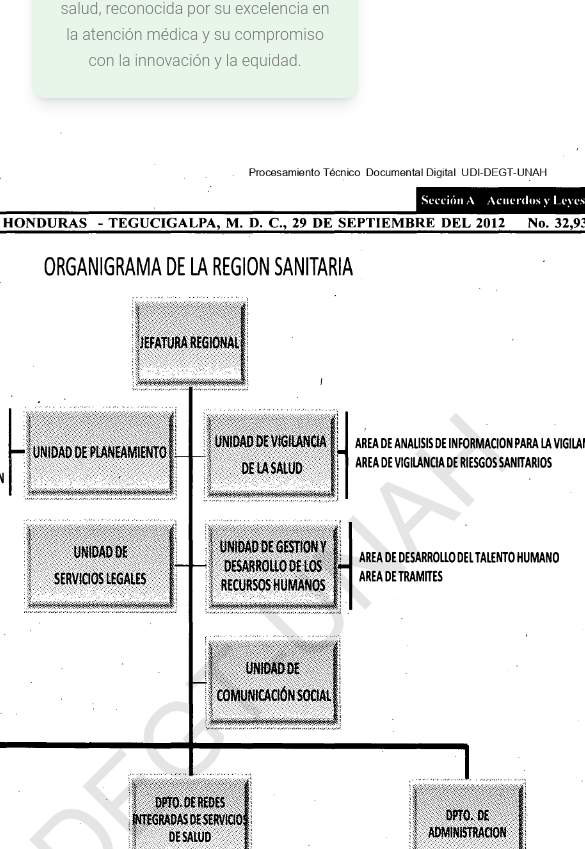
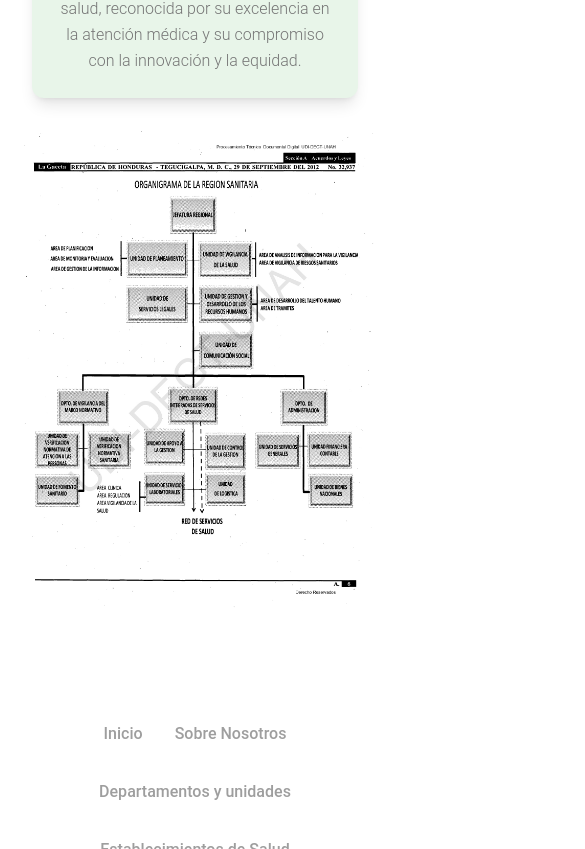
Before and after one commit to SerlioGiron/Pagina-web-Region-Metropolitana-DC, a Next.js app: page /SobreNosotros in a window 390 px wide. Shown: the part 1015-1864 px from the top of the page, 585 px wide, since content can reach past the window. Built offline with nearby package versions, Linux system fonts and the light colour scheme.

Commit message:
cambio en sobre nosotros para que sea responsive

```diff
--- a/src/app/SobreNosotros/page.jsx
+++ b/src/app/SobreNosotros/page.jsx
@@ -63,11 +63,11 @@
                 <Mision />
                 <Vision />
             </div>
-            <div className="flex justify-center">
+            <div className="flex justify-center px-4 sm:px-6 lg:px-8">
                 <img
                     src="/assets/organigrama_page-0001.jpg"
-                    alt="Página del PDF"
-                    className="max-w-4xl"
+                    alt="Organigrama"
+                    className="w-full max-w-4xl object-contain"
                 />
             </div>
             <FooterWithSocialLinks />
```
